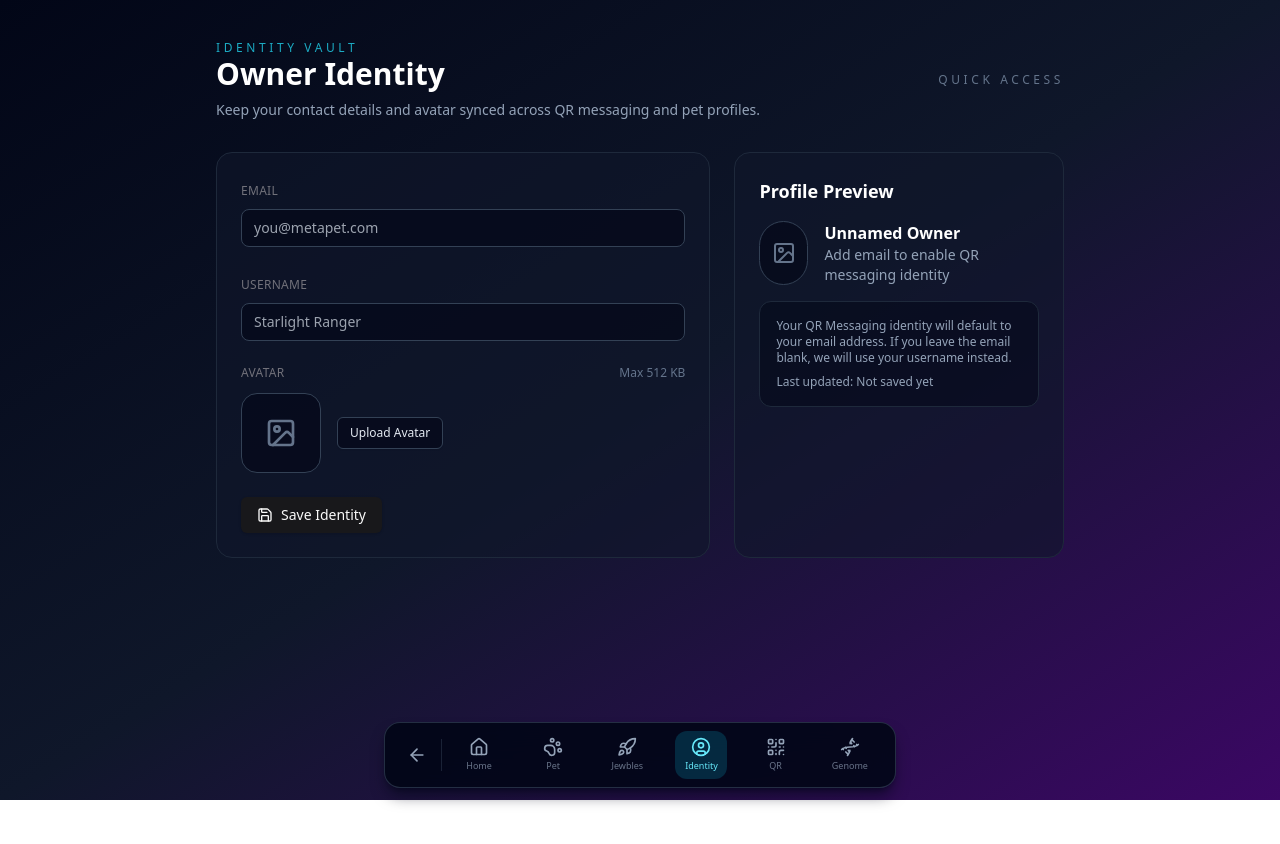
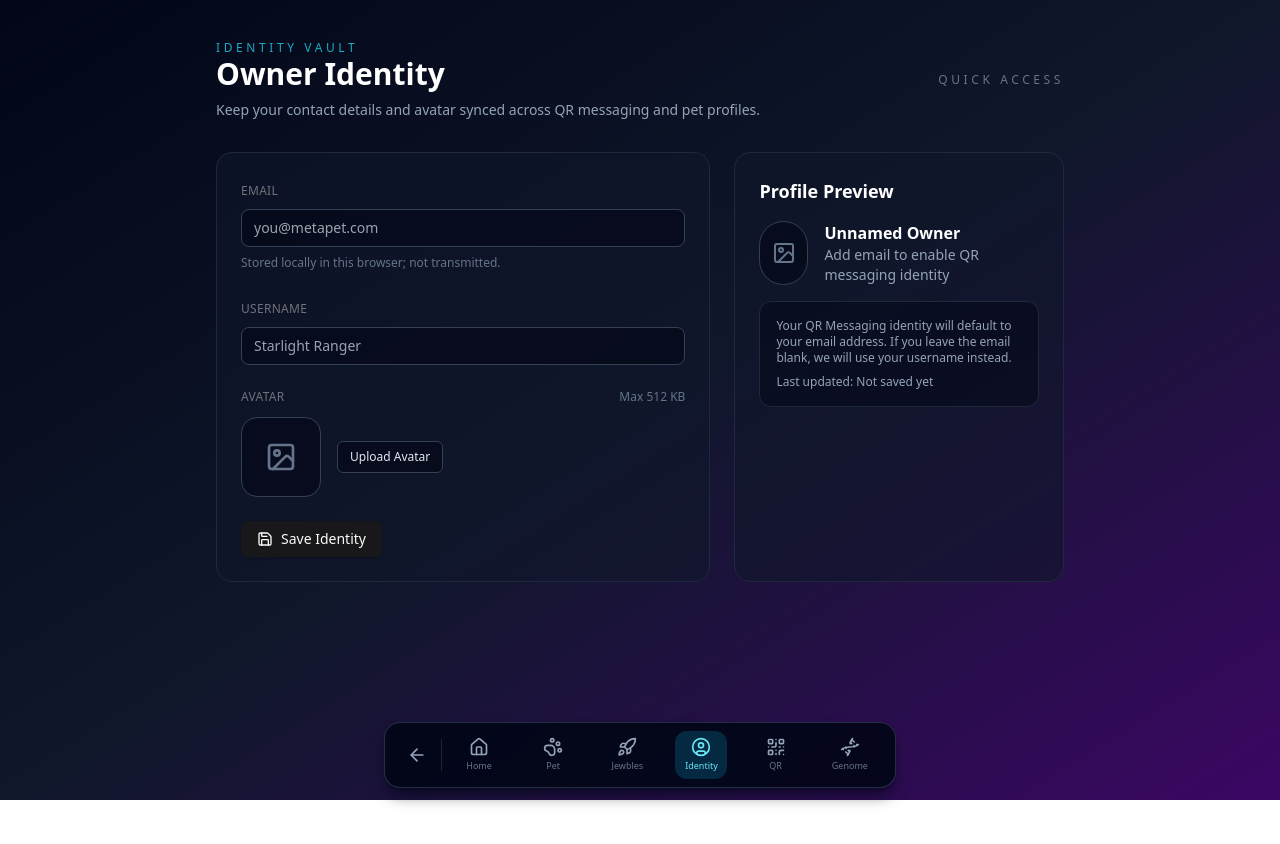
Before and after one commit to Blackcockatoo/A01metapet19-01-26, a Next.js app: page /identity in a window 1280 px wide. Shown: the top 844 px of the page. Built offline with nearby package versions, Linux system fonts and the light colour scheme.

Commit message:
Add local-only storage note for email

```diff
--- a/src/app/identity/page.tsx
+++ b/src/app/identity/page.tsx
@@ -119,6 +119,7 @@ export default function IdentityPage() {
                 placeholder="you@metapet.com"
                 className="w-full rounded-lg border border-slate-700 bg-slate-950/60 px-3 py-2 text-sm text-zinc-100 focus:outline-none focus:ring-2 focus:ring-cyan-500"
               />
+              <p className="text-xs text-slate-500">Stored locally in this browser; not transmitted.</p>
               {emailError && <p className="text-xs text-rose-400">{emailError}</p>}
             </div>
 
```
